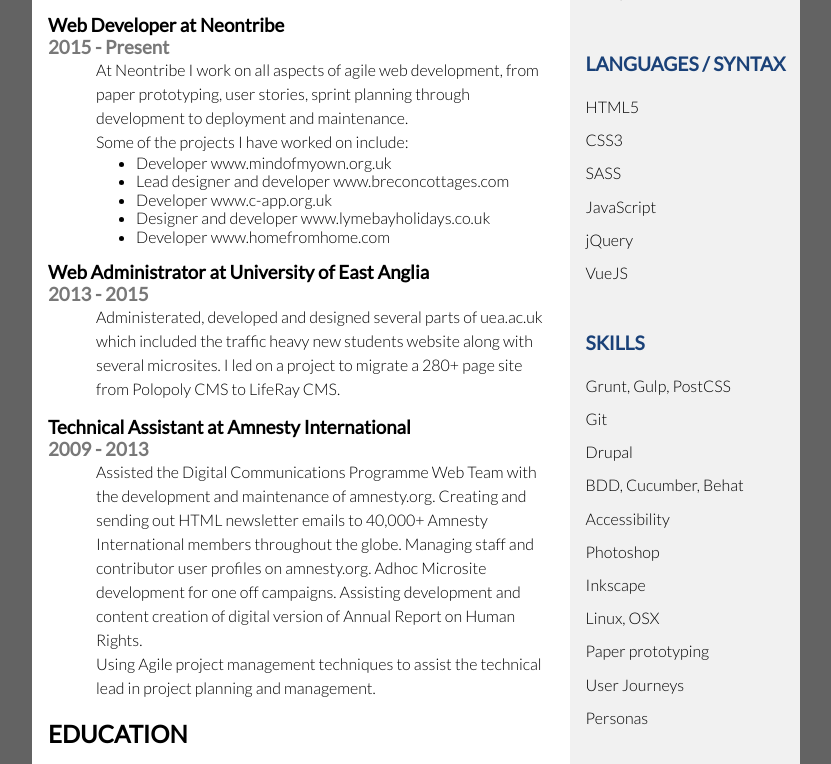
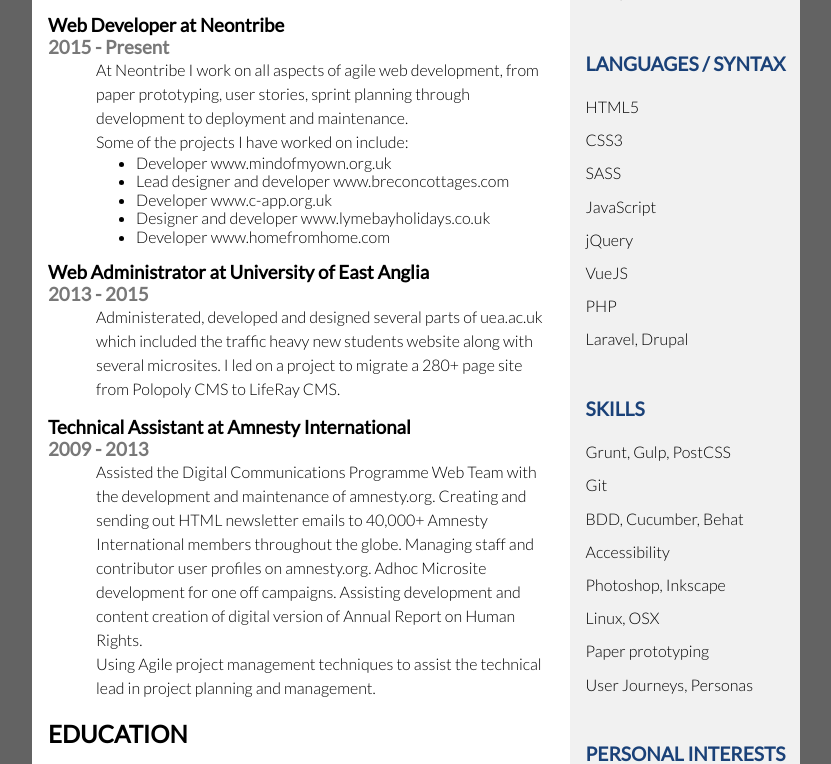
Before and after one commit to tomltd/CV, a website: page index.html in a window 1280 px wide. Shown: the part 200-964 px from the top of the page, without its empty margins (224-1055 px from the left). Drawn offline with nearby package versions, Linux system fonts and the light colour scheme.

Commit message:
update skills

```diff
--- a/index.html
+++ b/index.html
@@ -68,20 +68,19 @@
                 <p>JavaScript</p>
                 <p>jQuery</p>
                 <p>VueJS</p>
+                <p>PHP</p>
+                <p>Laravel, Drupal</p>
             </div>
             <div class="skills">
                 <h2>Skills<span></span></h2>
                 <p>Grunt, Gulp, PostCSS<span></span></p>
                 <p>Git<span></span></p>
-                <p>Drupal<span></span></p>
                 <p>BDD, Cucumber, Behat<span></span></p>
                 <p>Accessibility<span></span></p>
-                <p>Photoshop<span></span></p>
-                <p>Inkscape<span></span></p>
+                <p>Photoshop, Inkscape<span></span></p>
                 <p>Linux, OSX<span></span>
-                    <p>Paper prototyping<span></span></p>
-                    <p>User Journeys<span></span></p>
-                    <p>Personas<span></span></p>
+                <p>Paper prototyping<span></span></p>
+                <p>User Journeys, Personas<span></span></p>
             </div>
             <div class="interests">
                 <h2>Personal Interests</h2>
```
